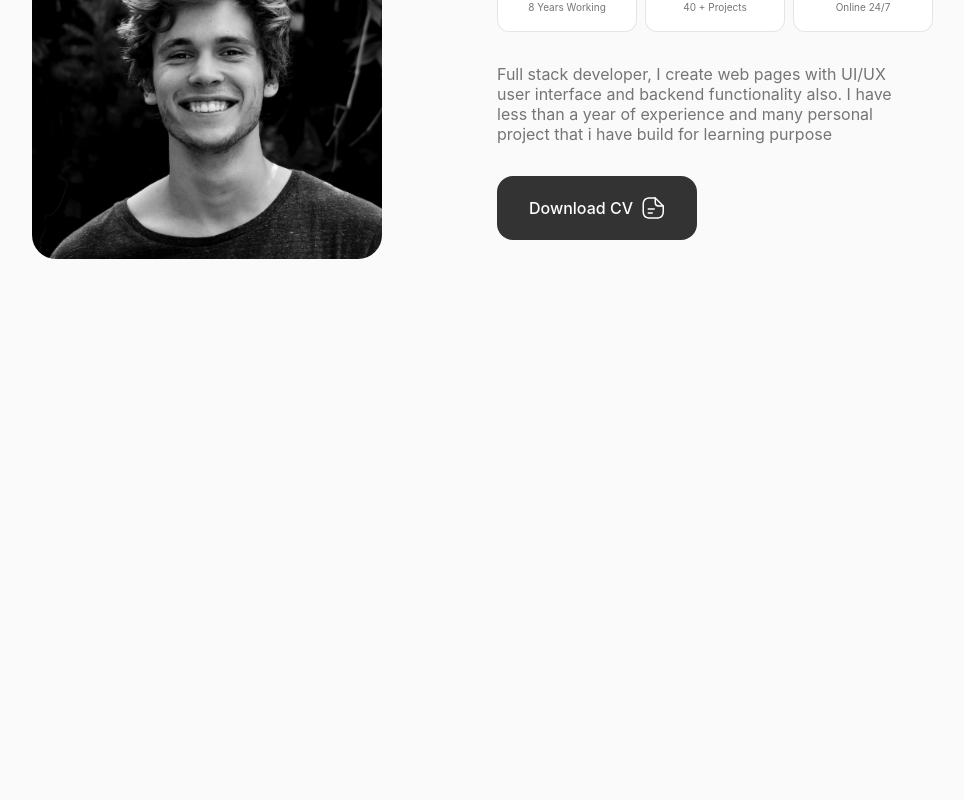
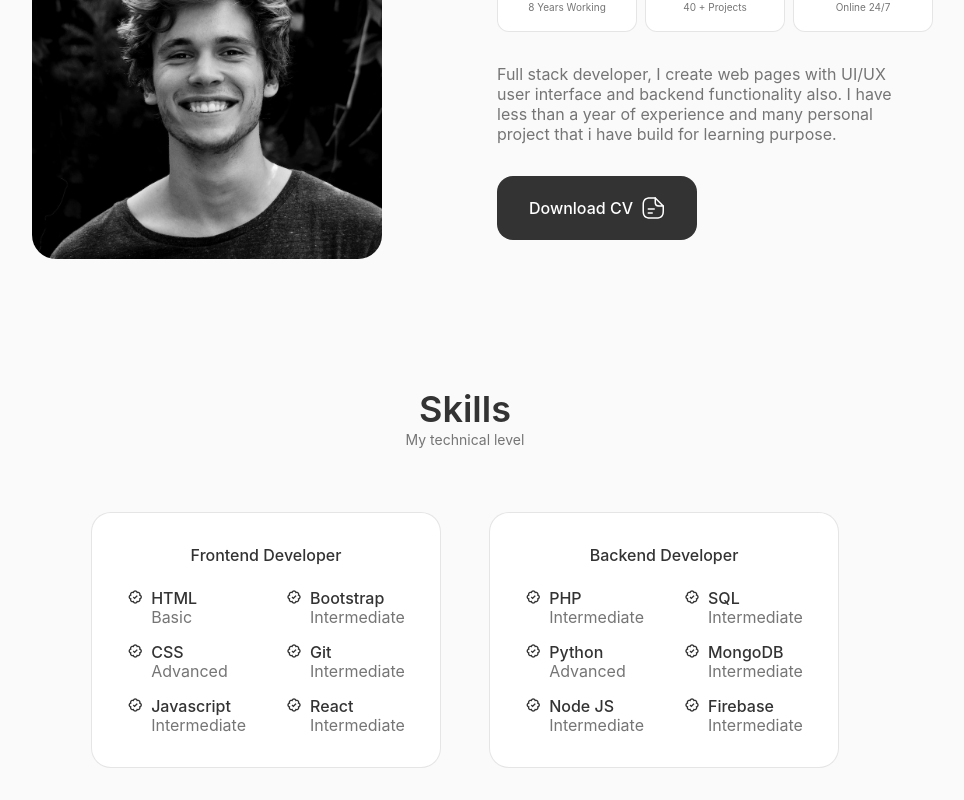
Before and after one commit to kanonChakma/portfolio, a React (Create React App) app: page / in a window 1280 px wide. Shown: the part 1008-1808 px from the top of the page, without its empty margins (175-1139 px from the left). Before the commit the page ends 1299 px from the top, so only its background shows below. Built offline with nearby package versions, Linux system fonts and the light colour scheme.

Commit message:
feat: add skills section

```diff
--- a/src/App.js
+++ b/src/App.js
@@ -2,6 +2,7 @@
 import About from './components/About';
 import Header from './components/Header';
 import Home from './components/Home';
+import Skills from './components/Skills';
 
 function App() {
   return (
@@ -10,6 +11,7 @@
       <main className='main'>
         <Home/>
         <About/>
+        <Skills/>
       </main>
     </div>
   );
--- a/src/components/About/index.jsx
+++ b/src/components/About/index.jsx
@@ -18,7 +18,7 @@
                 <p className='about__description'>
                      Full stack developer, I create web pages with UI/UX user interface
                      and backend functionality also. I have less than a year of experience and
-                many personal project that i have build for learning purpose
+                     many personal project that i have build for learning purpose.
                 </p>
                 <a download="" href={CV} className="button button--flex">
                   Download CV
--- /dev/null
+++ b/src/components/Skills/Backend.jsx
@@ -0,0 +1,66 @@
+import React from 'react'
+
+const Backend = () => {
+  return (
+    <div className='skills__content'>
+      <h3 className='skills__title'>Backend Developer</h3>
+      <div className='skills__box'>
+
+        <div className='skills__group'>
+
+        <div className='skills__data'>
+            <i class="bx bx-badge-check"></i>
+            <div>
+              <h3 className='skills__name'>PHP</h3>
+              <span className='skill__level'>Intermediate</span>
+            </div>
+         </div>
+
+         <div className='skills__data'>
+           <i class="bx bx-badge-check"></i>
+           <div>
+            <h3 className='skills__name'>Python</h3>
+            <span className='skill__level'>Advanced</span>
+           </div>
+         </div>
+
+        <div className='skills__data'>
+          <i class="bx bx-badge-check"></i>
+          <div>
+            <h3 className='skills__name'>Node JS</h3>
+            <span className='skill__level'>Intermediate</span>
+          </div>
+        </div>
+        </div>
+
+        <div className='skills__group'>
+          <div className='skills__data'>
+              <i class="bx bx-badge-check"></i>
+              <div>
+                <h3 className='skills__name'>SQL</h3>
+                <span className='skill__level'>Intermediate</span>
+              </div>
+          </div>
+
+          <div className='skills__data'>
+            <i class="bx bx-badge-check"></i>
+             <div>
+              <h3 className='skills__name'>MongoDB</h3>
+              <span className='skill__level'>Intermediate</span>
+            </div>
+          </div>
+
+          <div className='skills__data'>
+            <i class="bx bx-badge-check"></i>
+            <div>
+              <h3 className='skills__name'>Firebase</h3>
+              <span className='skill__level'>Intermediate</span>
+            </div>
+          </div>
+        </div>
+      </div>
+    </div>
+  )
+}
+
+export default Backend
--- /dev/null
+++ b/src/components/Skills/Frontend.jsx
@@ -0,0 +1,66 @@
+import React from 'react'
+
+const Frontend = () => {
+  return (
+    <div className='skills__content'>
+      <h3 className='skills__title'>Frontend Developer</h3>
+      <div className='skills__box'>
+
+        <div className='skills__group'>
+
+        <div className='skills__data'>
+            <i class="bx bx-badge-check"></i>
+            <div>
+              <h3 className='skills__name'>HTML</h3>
+              <span className='skill__level'>Basic</span>
+            </div>
+         </div>
+
+         <div className='skills__data'>
+           <i class="bx bx-badge-check"></i>
+           <div>
+            <h3 className='skills__name'>CSS</h3>
+            <span className='skill__level'>Advanced</span>
+           </div>
+         </div>
+
+        <div className='skills__data'>
+          <i class="bx bx-badge-check"></i>
+          <div>
+            <h3 className='skills__name'>Javascript</h3>
+            <span className='skill__level'>Intermediate</span>
+          </div>
+        </div>
+        </div>
+
+        <div className='skills__group'>
+          <div className='skills__data'>
+              <i class="bx bx-badge-check"></i>
+              <div>
+                <h3 className='skills__name'>Bootstrap</h3>
+                <span className='skill__level'>Intermediate</span>
+              </div>
+          </div>
+
+          <div className='skills__data'>
+            <i class="bx bx-badge-check"></i>
+            <div>
+              <h3 className='skills__name'>Git</h3>
+              <span className='skill__level'>Intermediate</span>
+            </div>
+          </div>
+
+          <div className='skills__data'>
+            <i class="bx bx-badge-check"></i>
+            <div>
+              <h3 className='skills__name'>React</h3>
+              <span className='skill__level'>Intermediate</span>
+            </div>
+          </div>
+        </div>
+      </div>
+    </div>
+  )
+}
+
+export default Frontend
--- /dev/null
+++ b/src/components/Skills/index.css
@@ -0,0 +1,77 @@
+.skills__container {
+  grid-template-columns: repeat(2, 350px);
+  column-gap: 3rem;
+  justify-content: center;
+}
+
+.skills__content {
+  background-color: var(--container-color);
+  border: 1px solid rgba(0, 0, 0, 0.1);
+  padding: 2rem 4rem;
+  border-radius: 1.25rem;
+}
+
+.skills__title {
+  font-size: var(--normal-font-size);
+  font-weight: var(--font-medium);
+  text-align: center;
+  margin-bottom: var(--mb-1-5);
+}
+
+.skills__box {
+  display: flex;
+  justify-content: center;
+  column-gap: 2.5rem;
+}
+
+.skills__group {
+  display: grid;
+  align-items: flex-start;
+  row-gap: 1rem;
+}
+
+.skills__data {
+  display: flex;
+  column-gap: 0.5rem;
+}
+
+.skills__data .bx-badge-check {
+  font-size: 1rem;
+  color: var(--title-color);
+}
+
+.skills__name {
+  font-size: var(--normal-font-size);
+  font-weight: var(--font-medium);
+  line-height: 18px;
+}
+
+.skills__level {
+  font-size: var(--tiny-font-size);
+}
+
+@media screen and (max-width: 992px) {
+  .skills__container {
+    grid-template-columns: max-content;
+    row-gap: 2rem;
+  }
+}
+/* For medium devices */
+@media screen and (max-width: 576px) {
+  .skills__container {
+    grid-template-columns: 1fr;
+  }
+  .skills__content {
+    padding: 1.5rem;
+  }
+}
+
+/* For small devices */
+@media screen and (max-width: 576px) {
+  .skills__box {
+    column-gap: 1.25rem;
+  }
+  .skills__name {
+    font-size: var(--small-font-size);
+  }
+}
--- /dev/null
+++ b/src/components/Skills/index.jsx
@@ -0,0 +1,21 @@
+import React from 'react'
+import Backend from './Backend'
+import Frontend from './Frontend'
+import "./index.css"
+
+const Skills = () => {
+  return (
+    <section className='skills section' id='skills'>
+      <h2 className='section__title'>Skills</h2>
+      <span className='section__subtitle'>
+         My technical level
+       </span>
+       <div className='skills__container container grid'>
+         <Frontend/>
+         <Backend/>
+       </div>
+    </section>
+  )
+}
+
+export default Skills
```
Lines whose indentation alone changed are shown as unchanged.
